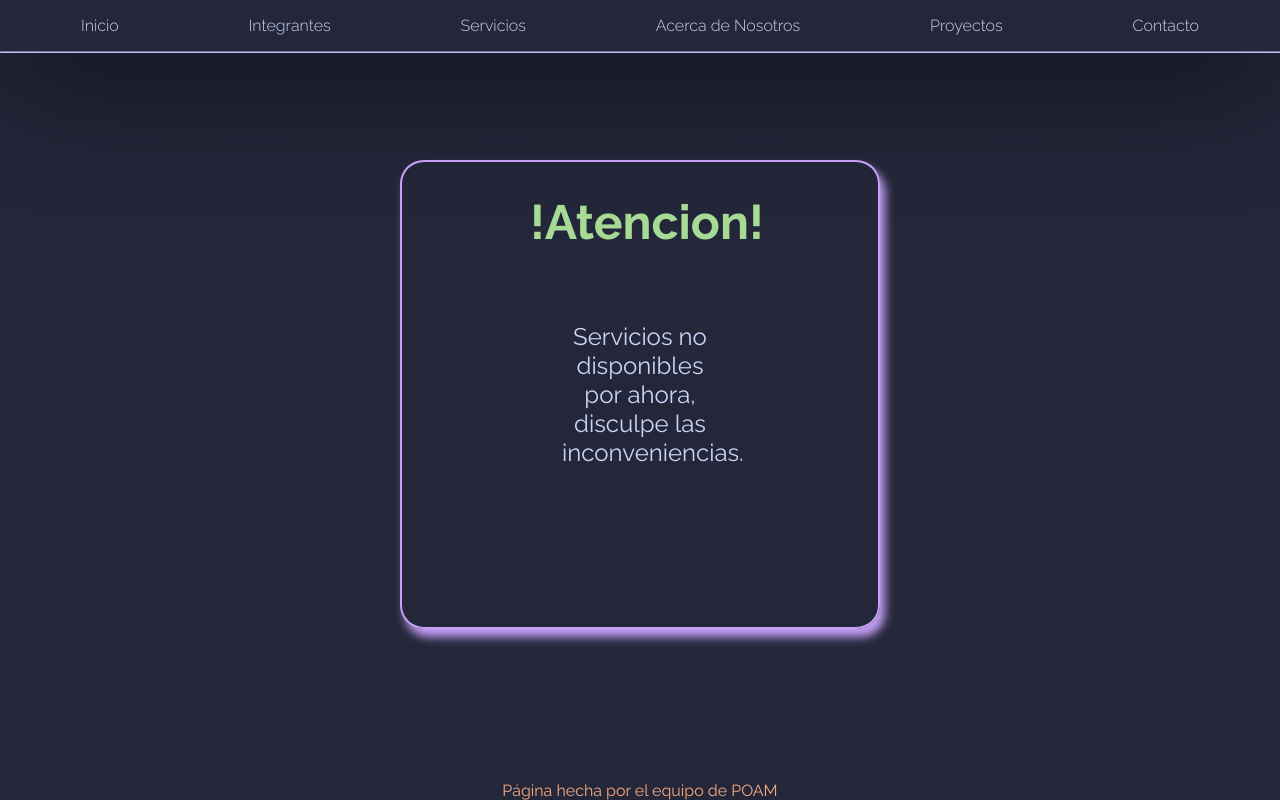
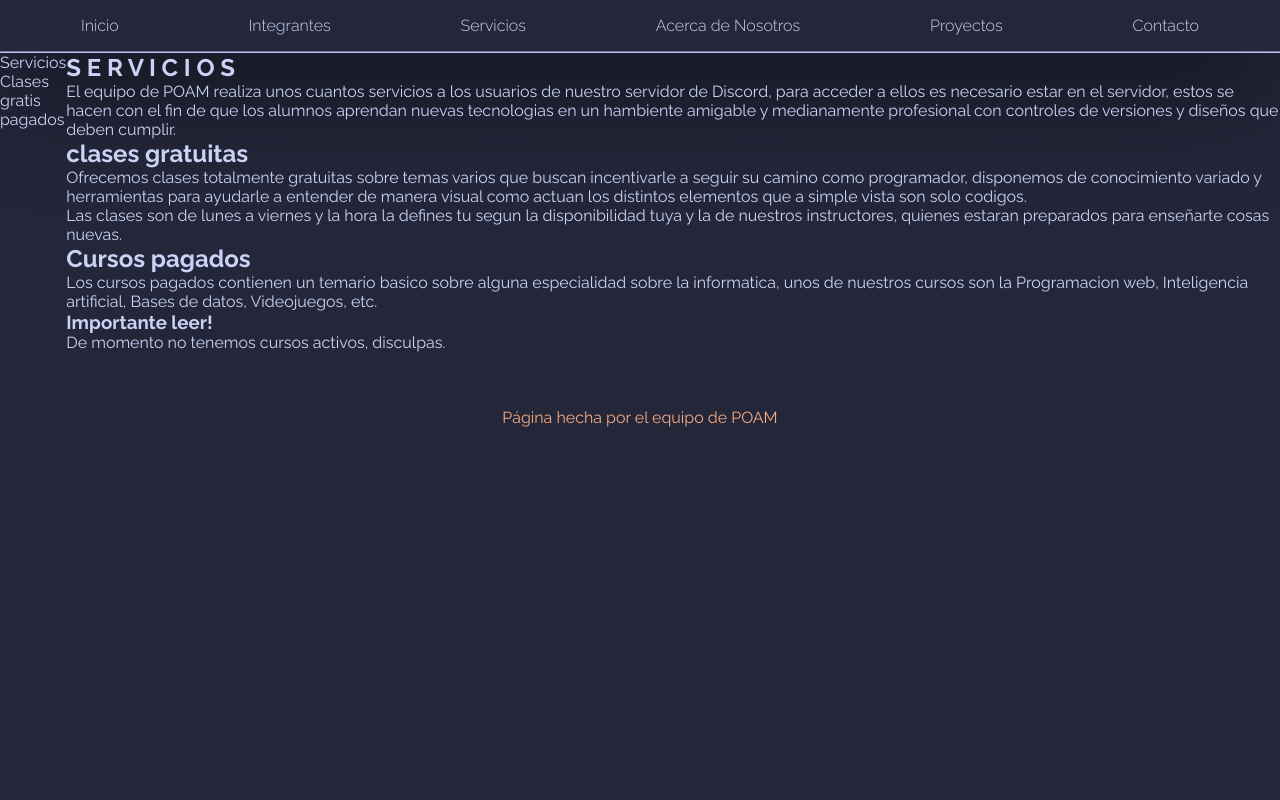
Before and after one commit to ImZeusNC/paginaDiscord, a plain HTML site: page servicios.html in a window 1280 px wide. Drawn offline with Linux system fonts and the light colour scheme.

Commit message:
Fix arreglo del footer

```diff
--- a/servicios.html
+++ b/servicios.html
@@ -25,16 +25,47 @@
         </header>
     </div>
     <main>
-        <div class="contenedor1">
-           <div class="Comunicado">
-               <h1>
-                   !Atencion!
-               </h1>
-               <p>
-                   Servicios no disponibles por ahora, disculpe las inconveniencias.
-               </p>
-           </div>
-        </div>
+      <section class="side-bar">
+        <ul>
+          <li><a>Servicios</a></li>
+          <li><a>Clases gratis</a></li>
+          <li><a>pagados</a></li>
+        </ul>
+      </section>
+      <section class="articles">
+        <article class="servicios-titulo">
+            <h2>S E R V I C I O S</h2>
+        </article>
+        <article class="servicios-info">
+          <p>
+          El equipo de POAM realiza unos cuantos servicios a los usuarios de nuestro servidor de Discord, para acceder a ellos es necesario estar en el servidor, estos se hacen
+          con el fin de que los alumnos aprendan nuevas tecnologias en un hambiente amigable y medianamente profesional con controles de versiones y diseños que deben cumplir.
+          </p>
+        </article>
+        <article class="servicios-clases">
+          <h2>clases gratuitas</h2>
+          <p>Ofrecemos clases totalmente gratuitas sobre temas varios que buscan incentivarle a seguir su camino como programador, disponemos de conocimiento variado y herramientas para ayudarle a entender de manera visual como actuan los distintos elementos que a simple vista son solo codigos. </p>
+          <div class="clases-info">
+            <div class="clases-Horario">
+              <p>Las clases son de lunes a viernes y la hora la defines tu segun la disponibilidad tuya y la de nuestros instructores, quienes estaran preparados para
+                enseñarte cosas nuevas.
+              </p>
+            </div>
+            <div class="clases-Herramientas">
+
+            </div>
+          </div>
+        </article>
+        <article class="servicios-cursos">
+          <h2>Cursos pagados</h2>
+          <p>
+            Los cursos pagados contienen un temario basico sobre alguna especialidad sobre la informatica, unos de nuestros cursos son
+            la Programacion web, Inteligencia artificial, Bases de datos, Videojuegos, etc.
+          </p>
+          <h1>Importante leer!</h1>
+          <p class="importante-leer">De momento no tenemos cursos activos, disculpas.</p>
+        </article>
+      </section>
     </main>
     <footer>
         <p>Página hecha por el equipo de POAM</p>
--- a/style.css
+++ b/style.css
@@ -273,7 +273,7 @@ footer p {
 /* Footer */
 
 footer {
-    position: absolute;
+    padding: 3.5rem;
     bottom: 0;
     text-align: center;
     width: 100%;
--- a/styleIntegrantes.css
+++ b/styleIntegrantes.css
@@ -86,7 +86,6 @@ article:hover {
 
 footer {
     text-align: center;
-    position: absolute;
     bottom: 0;
     width: 100%;
 }
```
